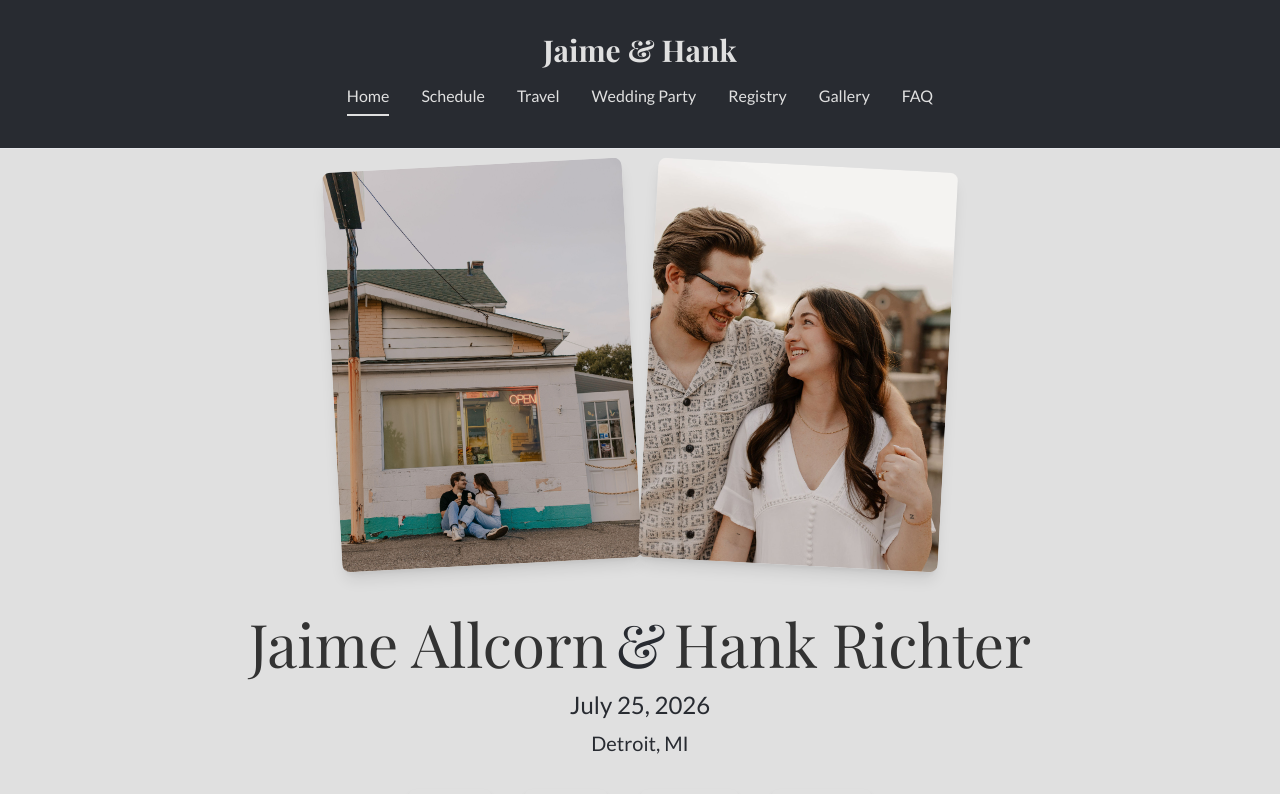
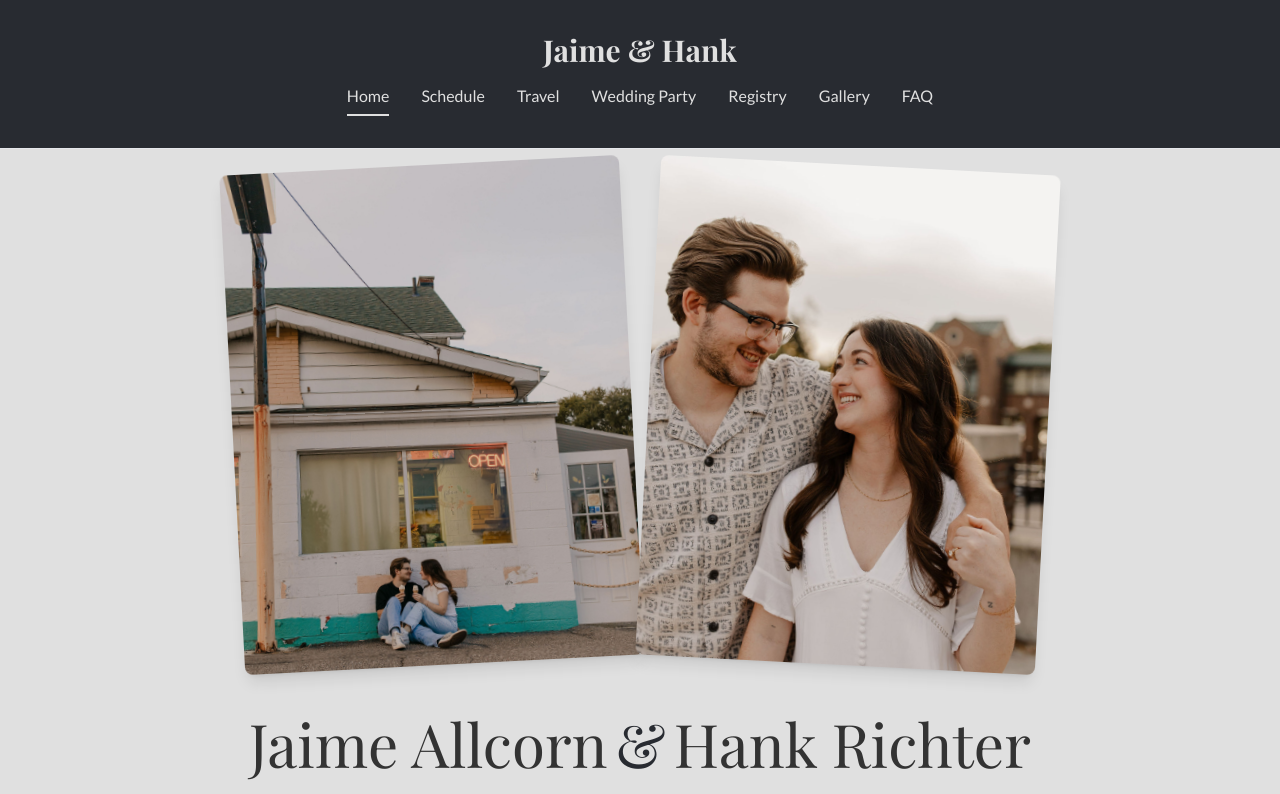
Before and after one commit to HankRichter/RichterWedding, a Next.js app in the folder wedding-site/: page / in a window 1280 px wide. Shown: the top 794 px of the page. Built offline with nearby package versions, Linux system fonts and the light colour scheme; a web font is replaced by a local one.

Commit message:
Updating how big the photos are, as well as updating the animation on them

```diff
--- a/wedding-site/src/app/globals.css
+++ b/wedding-site/src/app/globals.css
@@ -18,3 +18,10 @@ body {
   color: var(--color-industrial-dark);
   font-family: var(--font-sans);
 }
+
+.backface-hidden {
+  backface-visibility: hidden;
+  -webkit-backface-visibility: hidden;
+  -moz-backface-visibility: hidden;
+  transform: translateZ(0);
+}
--- a/wedding-site/src/app/page.tsx
+++ b/wedding-site/src/app/page.tsx
@@ -36,21 +36,24 @@ export default function Home() {
   return (
     <div className="flex flex-col items-center w-full">
       <div className="w-full flex justify-center gap-4 p-4 flex-wrap">
-        {/* Note: Make sure images are in public/photos/ */}
-        <div className="relative w-[300px] h-[400px] rounded-lg overflow-hidden shadow-lg transform -rotate-3 hover:rotate-0 transition-transform duration-300">
+        <div className="relative w-[400px] h-[500px] rounded-lg overflow-hidden shadow-lg transform -rotate-3 hover:rotate-0 transition-transform duration-300 backface-hidden will-change-transform">
            <Image
              src="/photos/Hank&Jamie-99.jpg"
              alt="Ice cream shot"
              fill
              className="object-cover"
+             priority
+             sizes="(max-width: 768px) 100vw, 400px"
            />
         </div>
-        <div className="relative w-[300px] h-[400px] rounded-lg overflow-hidden shadow-lg transform rotate-3 hover:rotate-0 transition-transform duration-300">
+        <div className="relative w-[400px] h-[500px] rounded-lg overflow-hidden shadow-lg transform rotate-3 hover:rotate-0 transition-transform duration-300 backface-hidden will-change-transform">
            <Image
              src="/photos/Hank&Jamie-43.jpg"
              alt="Hanging Out"
              fill
              className="object-cover"
+             priority
+             sizes="(max-width: 768px) 100vw, 400px"
            />
         </div>
       </div>
```
